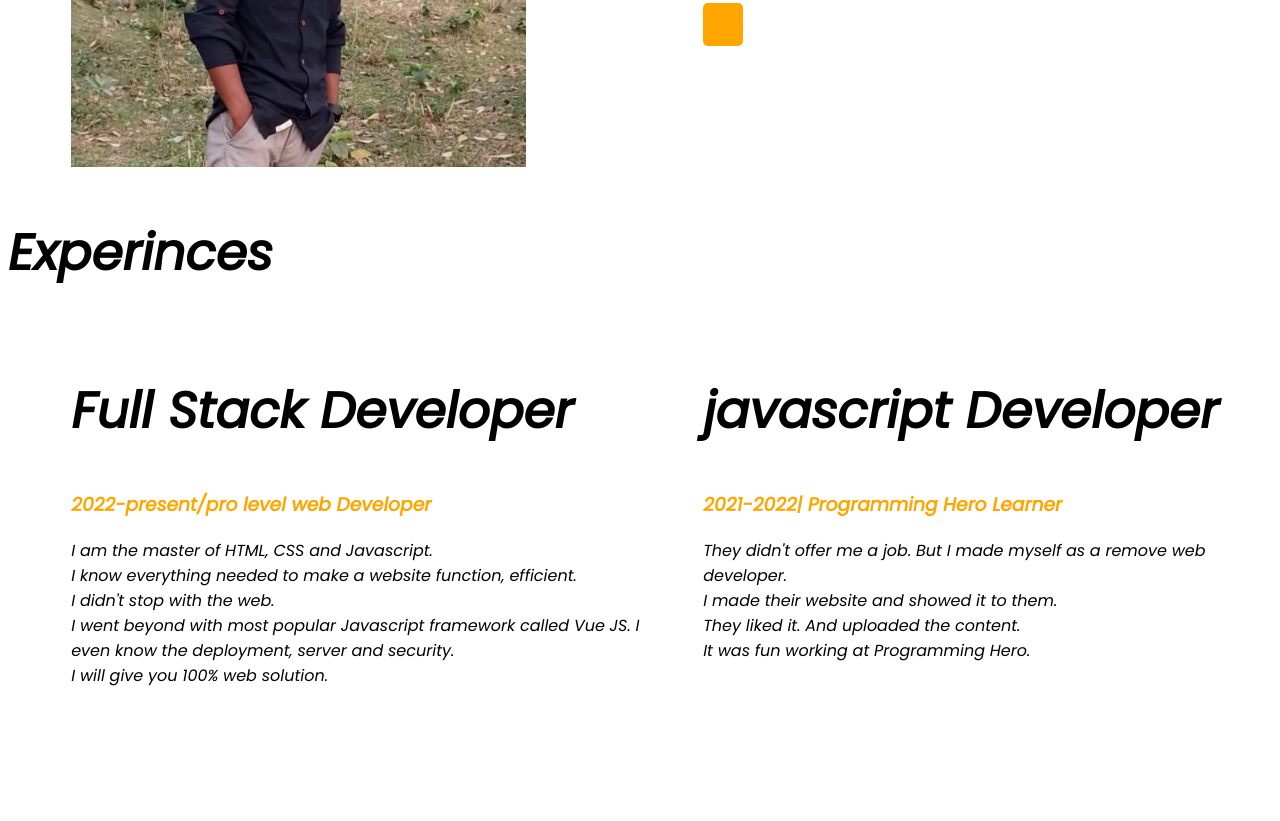
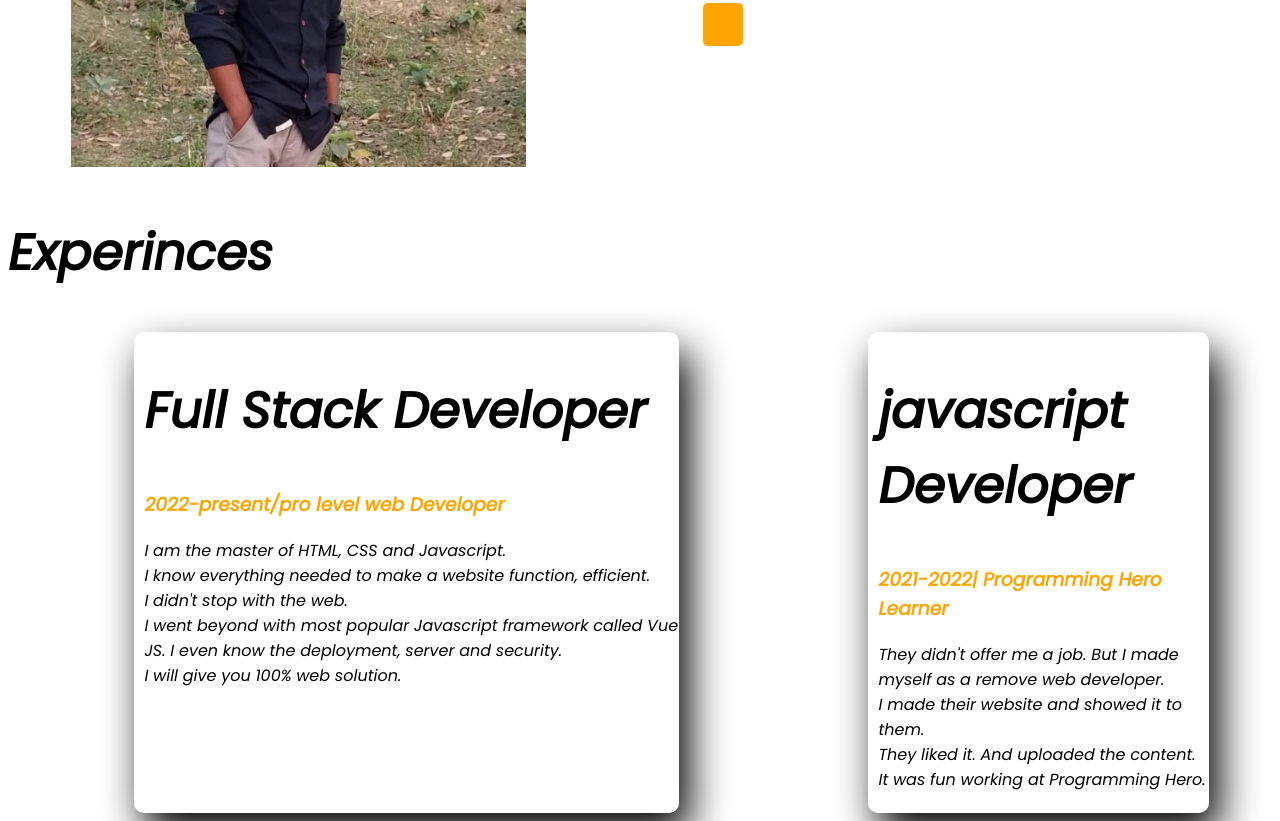
Before and after one commit to javascript-develop/developer-portfolio, a plain HTML site: page index.html in a window 1280 px wide. Shown: the part 763-1584 px from the top of the page. Before the commit the page ends 1475 px from the top, so only its background shows below. Drawn offline with Linux system fonts and the light colour scheme.

Commit message:
added dream

```diff
--- a/index.html
+++ b/index.html
@@ -44,7 +44,7 @@
     <section class="Experince-area">
         <h1>Experinces</h1>
         <div class="flexible-container">
-            <div class="half-width">
+            <div class="Experince-item">
                 <h1>Full Stack Developer</h1>
                 <h3><span class="color-orange"> 2022-present/pro level web Developer</span></h3>
                 <p>I am the master of HTML, CSS and Javascript. <br>
@@ -55,7 +55,7 @@
                     <br> I will give you 100% web solution.
                 </p>
             </div>
-            <div class="half-width">
+            <div id="web-dev-experince" class="Experince-item">
                 <h1>javascript Developer</h1>
                 <h3><span class="color-orange">2021-2022| Programming Hero Learner</span></h3>
                 <p>They didn't offer me a job. But I made myself as a remove web developer. <br>
--- a/style.css
+++ b/style.css
@@ -26,3 +26,14 @@ h1{
     font-weight: 700;
     border-radius: 5px;
 }
+.Experince-item{
+    margin-left: 10%;
+    margin-right: 5%;
+    padding-bottom: 5px;
+    padding-left: 10px;
+    border-radius: 10px;
+    box-shadow: 10px 20px 40px;
+}
+#Experince-item{
+border-left: 4px solid;
+}
```
